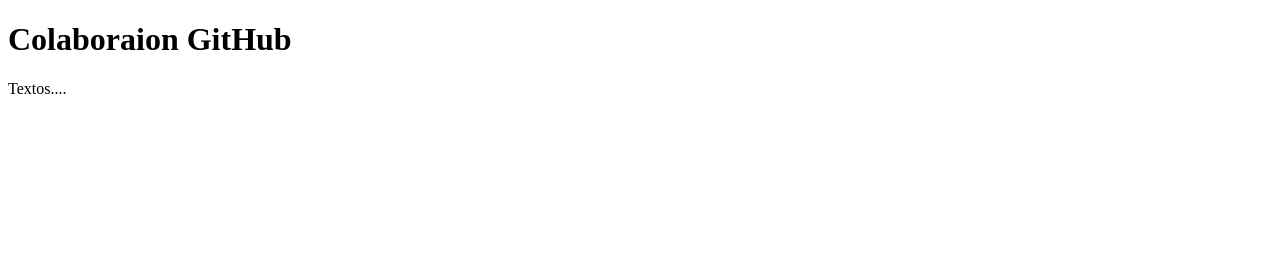
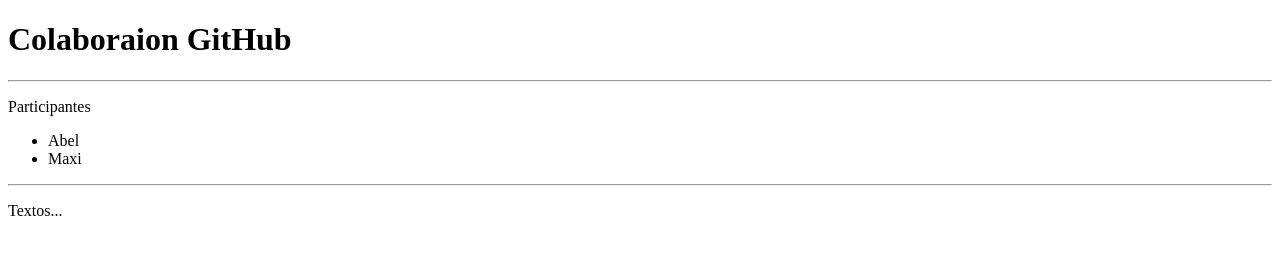
Before and after one commit to Orion-Technologies/colaboracion, a plain HTML site: page index.html in a window 1280 px wide. Drawn offline with Linux system fonts and the light colour scheme.

Commit message:
Algunas sugerencias sobre el proyecto

```diff
--- a/index.html
+++ b/index.html
@@ -6,6 +6,13 @@
 </head>
 <body>
     <h1>Colaboraion GitHub</h1>
-<p>Textos....</p>
+    <hr>
+    <p>Participantes</p>
+    <ul>
+        <li>Abel</li>
+        <li>Maxi</li>
+    </ul>
+    <hr>
+    <p>Textos...</p>
 </body>
 </html>
```
